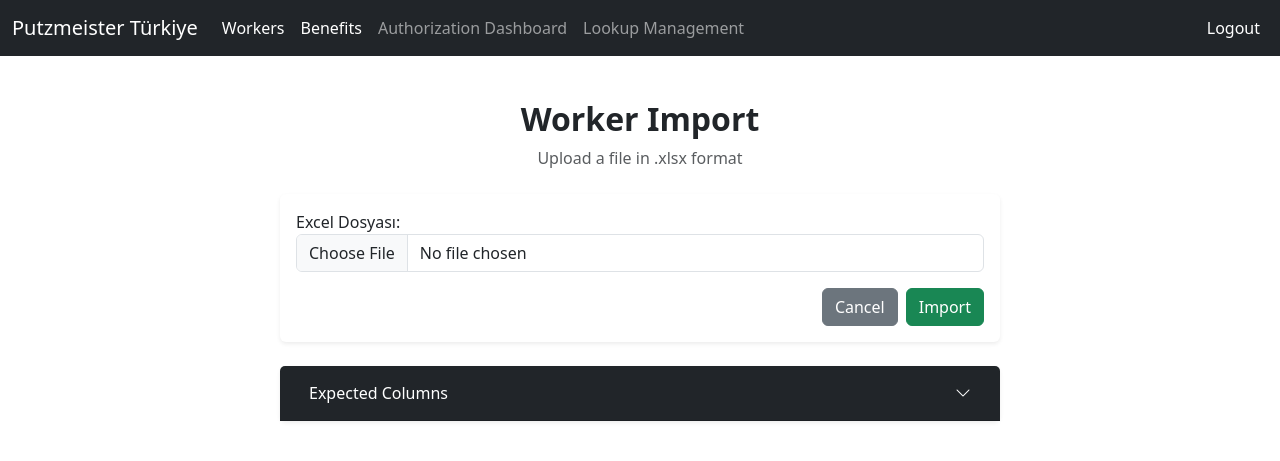
After one commit to omercengiz/putzmeisterapp, a Django app: page /workers/import/ in a window 1280 px wide. The commit adds this page. Shown: the top 461 px of the page. Run offline with Django 4.2, Linux system fonts and the light colour scheme; a user stored in the database is signed in; parts of the project's set-up code (start-up, migrations or seed data) failed here and were passed over.

Commit message:
feat: adding import excels

```diff
--- a/benefits/forms.py
+++ b/benefits/forms.py
@@ -131,3 +131,10 @@ class BenefitBulkForm(forms.Form):
             return sorted({int(m) for m in data})
         except Exception:
             raise forms.ValidationError("Ay seçimi geçersiz.")
+
+
+class BenefitImportForm(forms.Form):
+    file = forms.FileField(
+        label="Excel Dosyası (.xlsx)",
+        help_text="Lütfen .xlsx formatında bir dosya yükleyin."
+    )
--- a/benefits/urls.py
+++ b/benefits/urls.py
@@ -9,4 +9,5 @@ urlpatterns = [
     path('<int:pk>/edit/', views.benefit_update, name='update'),
     path('<int:pk>/delete/', views.benefit_delete, name='delete'),
     path("bulk/", views.benefit_bulk, name="bulk"),
+    path("import-benefits/", views.import_benefits, name="import_benefits"),
 ]
--- a/requirements.txt
+++ b/requirements.txt
@@ -2,4 +2,5 @@ Django>=4.0,<5.0
 psycopg2-binary>=2.9
 django-crispy-forms
 crispy-bootstrap4
-pandas
+pandas>=2.0
+openpyxl>=3.1
--- a/templates/dashboard.html
+++ b/templates/dashboard.html
@@ -16,6 +16,7 @@
   <div class="col-md-6 text-end">
     <a class="btn btn-danger" href="{% url 'workers:addworkers' %}">Add a Member</a>
     <a class="btn btn-success" href="{% url 'workers:bulk_set_gross_salaries' %}">Bulk Add/Update</a>
+    <a class="btn btn-primary" href="{% url 'workers:import_workers' %}">Import Workers</a>
   </div>
 </div>
 <hr>
--- /dev/null
+++ b/templates/import_workers.html
@@ -0,0 +1,81 @@
+{% extends "layout.html" %}
+
+{% block body %}
+<div class="container mt-5">
+  <div class="row justify-content-center">
+    <div class="col-md-8">
+
+      <!-- Başlık -->
+      <div class="mb-4 text-center">
+        <h2 class="fw-bold">Worker Import</h2>
+        <p class="text-muted">Upload a file in .xlsx format</p>
+      </div>
+
+      <!-- Upload Form -->
+      <div class="card shadow-sm border-0 mb-4">
+        <div class="card-body">
+          <form method="post" enctype="multipart/form-data">
+            {% csrf_token %}
+            {{ form.as_p }}
+            <div class="d-flex justify-content-end gap-2">
+              <a href="{% url 'workers:dashboard' %}" class="btn btn-secondary">Cancel</a>
+              <button type="submit" class="btn btn-success">Import</button>
+            </div>
+          </form>
+        </div>
+      </div>
+
+      <!-- Expected Columns (Collapsible) -->
+      <div class="card shadow-sm border-0">
+        <div class="card-header bg-dark text-white d-flex justify-content-between align-items-center">
+          <button class="btn btn-link text-white text-decoration-none d-flex align-items-center w-100"
+                  type="button" data-bs-toggle="collapse" data-bs-target="#expectedColumns"
+                  aria-expanded="false" aria-controls="expectedColumns"
+                  style="text-align:left;">
+            <span class="flex-grow-1">Expected Columns</span>
+            <i class="bi bi-chevron-down toggle-icon ms-2"></i>
+          </button>
+        </div>
+        <div id="expectedColumns" class="collapse">
+          <div class="card-body">
+            <ul class="list-group list-group-flush">
+              <li class="list-group-item">Group</li>
+              <li class="list-group-item">Sicil No</li>
+              <li class="list-group-item">Cost Center</li>
+              <li class="list-group-item">Directorship</li>
+              <li class="list-group-item">Status</li>
+              <li class="list-group-item">Name surname</li>
+              <li class="list-group-item">Date of Recruitment (YYYY-MM-DD)</li>
+              <li class="list-group-item">Work Class</li>
+              <li class="list-group-item">Class Name</li>
+              <li class="list-group-item">Department</li>
+              <li class="list-group-item">Gross Payment</li>
+              <li class="list-group-item">Currency</li>
+              <li class="list-group-item">Bonus</li>
+            </ul>
+          </div>
+        </div>
+      </div>
+
+    </div>
+  </div>
+</div>
+
+<!-- Collapse Toggle Script -->
+<script>
+  document.addEventListener("DOMContentLoaded", function () {
+    const collapse = document.getElementById("expectedColumns");
+    const icon = document.querySelector(".toggle-icon");
+
+    collapse.addEventListener("show.bs.collapse", function () {
+      icon.classList.remove("bi-chevron-down");
+      icon.classList.add("bi-chevron-up");
+    });
+
+    collapse.addEventListener("hide.bs.collapse", function () {
+      icon.classList.remove("bi-chevron-up");
+      icon.classList.add("bi-chevron-down");
+    });
+  });
+</script>
+{% endblock %}
--- a/templates/layout.html
+++ b/templates/layout.html
@@ -4,30 +4,56 @@
 <head>
     <meta charset="UTF-8">
     <meta name="viewport" content="width=device-width, initial-scale=1.0">
+
+    <!-- Bootstrap CSS -->
     <link href="https://cdn.jsdelivr.net/npm/bootstrap@5.3.5/dist/css/bootstrap.min.css" rel="stylesheet" integrity="sha384-SgOJa3DmI69IUzQ2PVdRZhwQ+dy64/BUtbMJw1MZ8t5HZApcHrRKUc4W0kG879m7" crossorigin="anonymous">
+
+    <!-- Bootstrap JS -->
     <script src="https://cdn.jsdelivr.net/npm/bootstrap@5.3.5/dist/js/bootstrap.bundle.min.js" integrity="sha384-k6d4wzSIapyDyv1kpU366/PK5hCdSbCRGRCMv+eplOQJWyd1fbcAu9OCUj5zNLiq" crossorigin="anonymous"></script>
+
+    <!-- Bootstrap Icons -->
+    <link rel="stylesheet" href="https://cdn.jsdelivr.net/npm/bootstrap-icons@1.10.5/font/bootstrap-icons.css">
+
+    <!-- Favicon -->
     <link rel="icon" href="{% static 'images/putzmeister_icon.png' %}" type="image/x-icon" />
+
     <title>Putzmeister HR</title>
 </head>
 <body>
 
     {% include "includes/navbar.html" %}
 
+    <div style="margin-top: 100px" class="container">
 
-    <div style="margin-top: 100px"  class="container">
+        <!-- Mesajlar -->
         {% if messages %}
+          <div class="mt-3">
             {% for message in messages %}
-                <div {% if message.tags %} class="alert alert-{{ message.tags }}"{% endif %}>{{ message }}</div>
+              <div class="alert alert-{{ message.tags }} alert-dismissible fade show shadow-sm" role="alert">
+                {% if message.tags == "success" %}
+                  <i class="bi bi-check-circle-fill me-2"></i>
+                {% elif message.tags == "error" %}
+                  <i class="bi bi-x-circle-fill me-2"></i>
+                {% elif message.tags == "warning" %}
+                  <i class="bi bi-exclamation-triangle-fill me-2"></i>
+                {% elif message.tags == "info" %}
+                  <i class="bi bi-info-circle-fill me-2"></i>
+                {% endif %}
+                {{ message }}
+                <button type="button" class="btn-close" data-bs-dismiss="alert" aria-label="Close"></button>
+              </div>
             {% endfor %}
+          </div>
         {% endif %}
 
         {% block body %}
+        {% endblock body %}
 
-        {% endblock body %}
     </div>
 
-
+    <!-- Popper & Bootstrap JS -->
     <script src="https://cdn.jsdelivr.net/npm/@popperjs/core@2.11.8/dist/umd/popper.min.js" integrity="sha384-I7E8VVD/ismYTF4hNIPjVp/Zjvgyol6VFvRkX/vR+Vc4jQkC+hVqc2pM8ODewa9r" crossorigin="anonymous"></script>
     <script src="https://cdn.jsdelivr.net/npm/bootstrap@5.3.5/dist/js/bootstrap.min.js" integrity="sha384-VQqxDN0EQCkWoxt/0vsQvZswzTHUVOImccYmSyhJTp7kGtPed0Qcx8rK9h9YEgx+" crossorigin="anonymous"></script>
+
 </body>
 </html>
--- a/templates/worker_salary_list.html
+++ b/templates/worker_salary_list.html
@@ -45,7 +45,10 @@
                 <a href="{% url 'workers:update_salary_record' row.salary.id %}"
                    class="btn btn-sm btn-primary">Update</a>
                 <a href="{% url 'workers:delete_salary_record' row.salary.id %}"
-                   class="btn btn-sm btn-danger">Delete</a>
+                   class="btn btn-sm btn-danger"
+                   onclick="return confirm('Bu maaş kaydını silmek istediğinize emin misiniz?');">
+                   Delete
+                </a>
               </div>
               {% else %}
               <span class="text-muted">There is no salary for this month</span>
--- a/workers/forms.py
+++ b/workers/forms.py
@@ -113,3 +113,14 @@ class WorkerGrossMonthlyForm(forms.ModelForm):
             "month": forms.NumberInput(attrs={"min": 1, "max": 12}),
             "gross_salary": forms.NumberInput(attrs={"step": "0.01", "min": "0"}),
         }
+
+class WorkerImportForm(forms.Form):
+    excel_file = forms.FileField(
+        label="Excel Dosyası",
+        widget=forms.ClearableFileInput(
+            attrs={
+                "class": "form-control",
+                "accept": ".xlsx",
+            }
+        )
+    )
--- a/workers/urls.py
+++ b/workers/urls.py
@@ -16,4 +16,5 @@ urlpatterns = [
     path("salary/<int:salary_id>/delete/", views.delete_salary_record, name="delete_salary_record"),
     path("salary/<int:salary_id>/delete/", views.delete_salary_record, name="delete_salary_record"),
     path("salary/<int:salary_id>/update/", views.update_salary_record, name="update_salary_record"),
+    path("import/", views.import_workers, name="import_workers"),
 ]
--- a/workers/views.py
+++ b/workers/views.py
@@ -1,9 +1,8 @@
 from django.shortcuts import render, HttpResponse, redirect, get_object_or_404
-from .forms import WorkersForm, GrossSalaryBulkForm, WorkerGrossMonthlyForm
+from .forms import WorkersForm, GrossSalaryBulkForm, WorkerGrossMonthlyForm, WorkerImportForm
 from django.core.paginator import Paginator
 from django.contrib import messages
 from .models import Workers, ArchivedWorker, WorkerGrossMonthly
-from django.contrib import messages
 from django.contrib.auth.decorators import login_required
 from django.db import IntegrityError
 from .lookups import Group, ShortClass, DirectorName, Currency, WorkClass, ClassName, Department, CostCenter
@@ -12,6 +11,10 @@ from django.views.decorators.http import require_POST
 from django.apps import apps
 import calendar
 import datetime
+import pandas as pd
+
+
+
 
 lookup_models = {
     "Group": Group,
@@ -280,3 +283,142 @@ def delete_salary_record(request, salary_id):
     salary.delete()
     messages.success(request, f"{worker_name} için maaş kaydı silindi.")
     return redirect("workers:list_worker_salaries", worker_id=worker_id)
+
+@login_required
+def import_workers(request):
+    if request.method == "POST":
+        form = WorkerImportForm(request.POST, request.FILES)
+        if form.is_valid():
+            excel_file = form.cleaned_data["excel_file"]
+
+            try:
+                df = pd.read_excel(excel_file)
+
+                # column maplemesi
+                column_mapping = {
+                    "Group": "group",
+                    "Sicil No": "sicil_no",
+                    "CostCenter": "s_no",
+                    "Directorships": "department_short_name",
+                    "Status": "short_class",
+                    "Name surname": "name_surname",
+                    "Date of recruitment": "date_of_recruitment",
+                    "Work class": "work_class",
+                    "Class name": "class_name",
+                    "Department": "department",
+                    "Gross payment": "gross_payment",
+                    "Currency": "currency",
+                    "Bonus": "bonus",
+                }
+
+                # normalize name of columns
+                df.rename(columns=lambda c: c.strip(), inplace=True)
+                df.rename(columns=column_mapping, inplace=True)
+
+                required_columns = list(column_mapping.values())
+                missing = [c for c in required_columns if c not in df.columns]
+                if missing:
+                    messages.error(
+                        request,
+                        f"❌ Excel dosyasında eksik kolon(lar) var → {', '.join(missing)}",
+                        extra_tags="danger"
+                    )
+                    return redirect("workers:import_workers")
+
+                # Lookup models
+                lookups = {
+                    "s_no": (CostCenter, "code"),
+                    "group": (Group, "name"),
+                    "short_class": (ShortClass, "name"),
+                    "department_short_name": (DirectorName, "name"),
+                    "currency": (Currency, "code"),
+                    "work_class": (WorkClass, "name"),
+                    "class_name": (ClassName, "name"),
+                    "department": (Department, "name"),
+                }
+
+                for index, row in df.iterrows():
+                    sicil_no = str(row["sicil_no"]).strip()
+
+                    # ✅ Date Check
+                    date_val = row.get("date_of_recruitment")
+                    if pd.isna(date_val) or date_val == "":
+                        messages.error(
+                            request,
+                            f"❌ {index+2}. satır (Sicil No: {sicil_no}) → 'date_of_recruitment' boş olamaz.",
+                            extra_tags="danger"
+                        )
+                        return redirect("workers:import_workers")
+
+                    if isinstance(date_val, str):
+                        try:
+                            date_val = datetime.datetime.strptime(date_val, "%Y-%m-%d")
+                        except ValueError:
+                            messages.error(
+                                request,
+                                f"❌ {index+2}. satır (Sicil No: {sicil_no}) → 'date_of_recruitment' formatı hatalı. "
+                                f"Beklenen format: YYYY-MM-DD (örnek: 2025-01-15).",
+                                extra_tags="danger"
+                            )
+                            return redirect("workers:import_workers")
+
+                    # ✅ Lookup confirm
+                    lookup_ids = {}
+                    for col, (Model, field) in lookups.items():
+                        val = row.get(col)
+                        if pd.isna(val) or val == "":
+                            messages.error(
+                                request,
+                                f"❌ {index+2}. satır (Sicil No: {sicil_no}) → '{col}' boş olamaz.",
+                                extra_tags="danger"
+                            )
+                            return redirect("workers:import_workers")
+
+                        obj = Model.objects.filter(**{field: val}).first()
+                        if not obj:
+                            messages.error(
+                                request,
+                                f"❌ {index+2}. satır (Sicil No: {sicil_no}) → '{col}' alanında girilen '{val}' "
+                                f"lookup tablosunda yok.",
+                                extra_tags="danger"
+                            )
+                            return redirect("workers:import_workers")
+
+                        lookup_ids[f"{col}_id"] = obj.id
+
+                    # ✅ Worker add/update
+                    Workers.objects.update_or_create(
+                        sicil_no=sicil_no,
+                        defaults={
+                            "name_surname": row.get("name_surname"),
+                            "date_of_recruitment": date_val,
+                            "gross_payment": row.get("gross_payment", 0),
+                            "bonus": row.get("bonus", 0),
+                            "author_id": request.user.id,
+                            **lookup_ids
+                        }
+                    )
+
+                messages.success(
+                    request,
+                    "✔️ Excel import işlemi başarıyla tamamlandı.",
+                    extra_tags="success"
+                )
+                return redirect("workers:dashboard")
+
+            except Exception as e:
+                import logging
+                logger = logging.getLogger(__name__)
+                logger.error(f"Import sırasında beklenmeyen hata: {str(e)}")
+
+                messages.error(
+                    request,
+                    "⚠️ Beklenmeyen bir hata oluştu. Lütfen sistem yöneticisi ile iletişime geçin.",
+                    extra_tags="danger"
+                )
+                return redirect("workers:import_workers")
+
+    else:
+        form = WorkerImportForm()
+
+    return render(request, "import_workers.html", {"form": form})
```
Also changed, not shown: benefits/views.py (+55 -2 lines), templates/benefits/import_benefits.html (added, +59 -0 lines), 1 other file.
